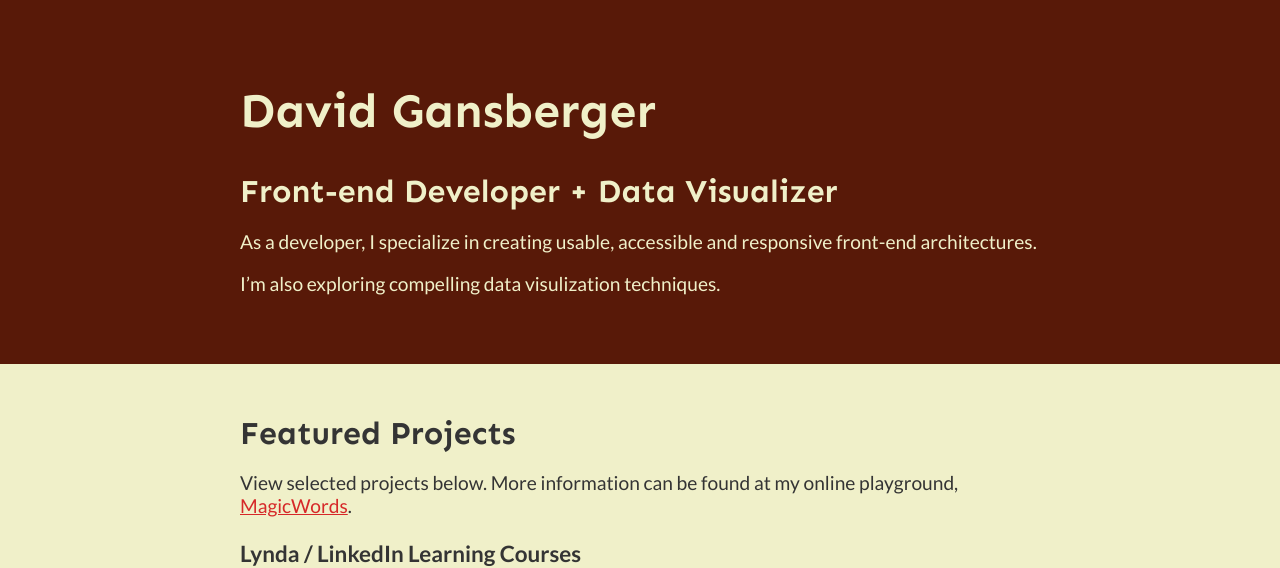
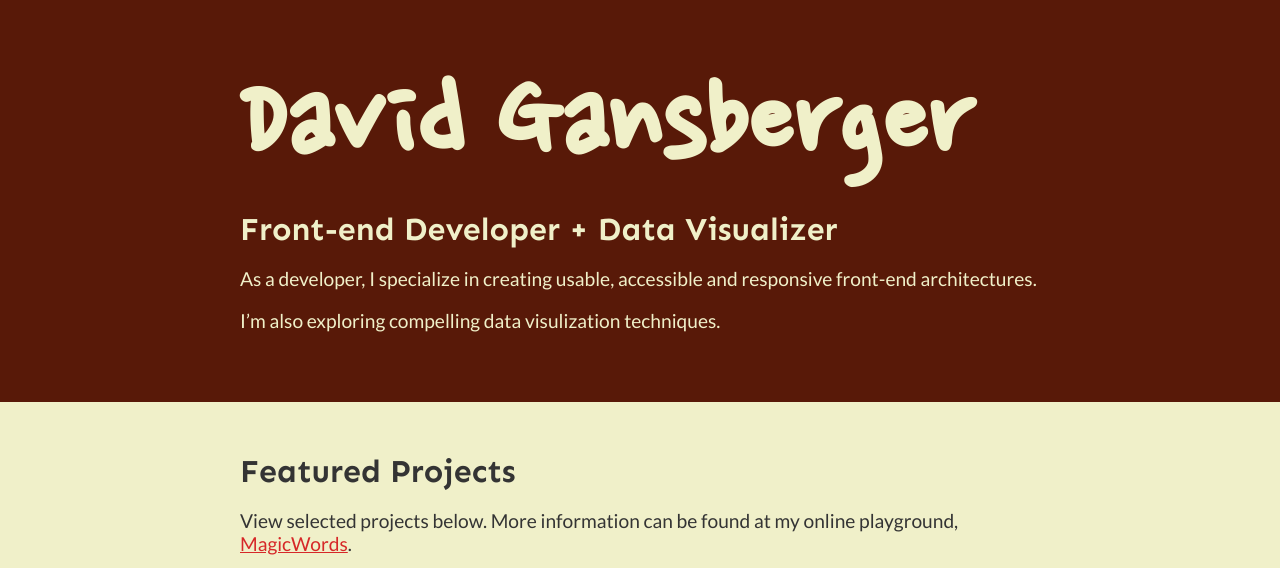
Before and after one commit to diffgee/css-portfolio, a plain HTML site: page Exercise Files/Ch2/02_12/css-portfolio/index.html in a window 1280 px wide. Shown: the top 568 px of the page. Drawn offline with Linux system fonts and the light colour scheme.

Commit message:
h1 font update

```diff
--- a/Exercise Files/Ch2/02_12/css-portfolio/css/styles.css
+++ b/Exercise Files/Ch2/02_12/css-portfolio/css/styles.css
@@ -10,7 +10,8 @@
 
 /* font-family: 'Sen', sans-serif;
 
-font-family: 'Lato', sans-serif; */
+font-family: 'Lato', sans-serif;
+font-family: 'Nanum Pen Script', cursive;*/
 
 
 
@@ -37,8 +38,9 @@ img {
   width: 300px;
 }
 h1{
-  font-family: 'Sen', sans-serif;
-  font-size: 3rem;
+  font-family: 'Nanum Pen Script', cursive;
+  font-size: 8rem;
+  margin: 0;
 }
 h2 {
   margin: 0;
--- a/Exercise Files/Ch2/02_12/css-portfolio/index.html
+++ b/Exercise Files/Ch2/02_12/css-portfolio/index.html
@@ -5,7 +5,7 @@
     <meta name="viewport" content="width=device-width, initial-scale=1.0">
     <title>David Gansberger, Front-end Developer + Data Visualizer</title>
     <link rel="stylesheet" href="css/styles.css">
-    <link href="https://fonts.googleapis.com/css2?family=Lato:ital,wght@0,400;0,700;1,400&family=Sen:wght@700&display=swap" rel="stylesheet">
+    <link href="https://fonts.googleapis.com/css2?family=Lato:ital,wght@0,400;0,700;1,400&family=Sen:wght@700&family=Nanum+Pen+Script&display=swap" rel="stylesheet">
   </head>
   <body>
     <main>
```
